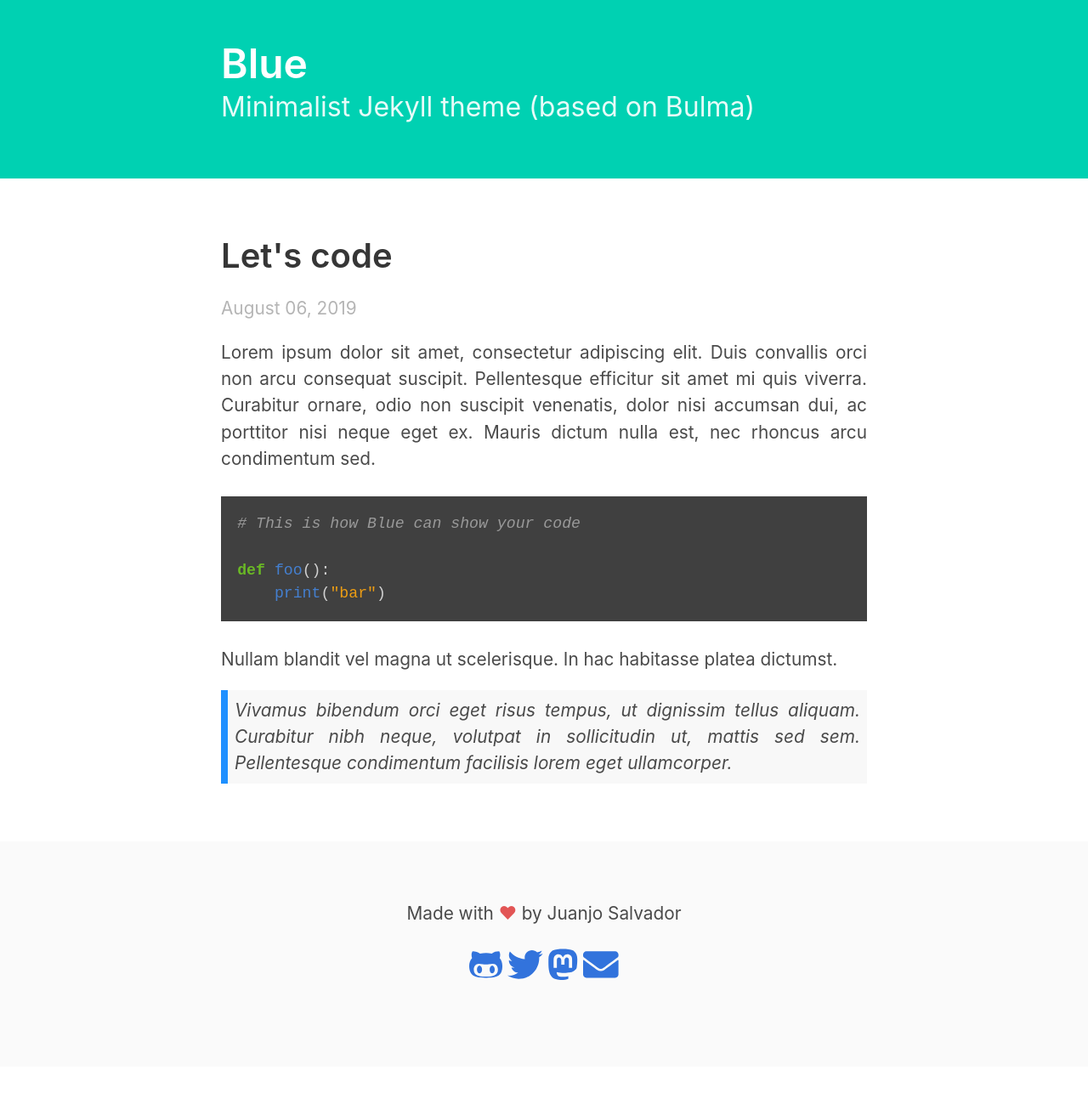
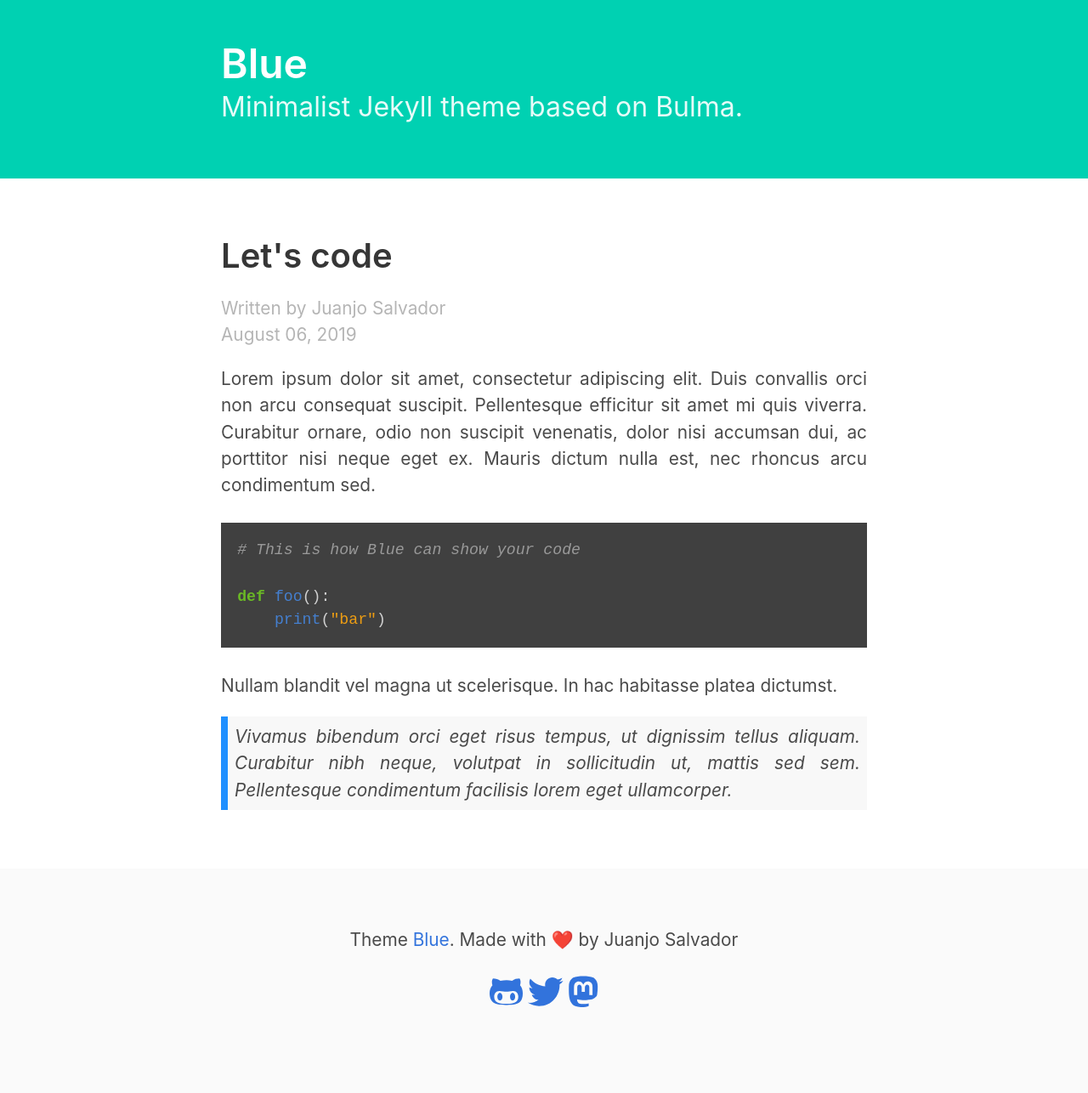
Before and after one commit to JuanjoSalvador/blue, a Jekyll site: the page built from _posts/2019-08-06-Some-code.md, in a window 1280 px wide. Shown: the whole page at 85% size. Built offline with Jekyll 4.4.1, drawn with Linux system fonts in a browser that asks for light colours; nearby versions of some CDN libraries; before the commit the page ends 1255 px from its top, so only the background shows below that.

Commit message:
Minor fixes

```diff
--- a/_config.yml
+++ b/_config.yml
@@ -3,7 +3,7 @@
 
 # Setup
 title:          Blue
-subtitle:       Minimalist Jekyll theme (based on Bulma)
+subtitle:       Minimalist Jekyll theme based on Bulma.
 baseurl:
 url:            "https://jsalvador.me"
 color:          primary
@@ -11,7 +11,7 @@
 author:
   name:         Juanjo Salvador
   url:          http://jsalvador.me
-  email:        juanjosalvador@netc.eu             # Place your email here
+  email:                                           # Place your email here
   github:       JuanjoSalvador                     # Place your GitHub username here
   twitter:      Linuxneitor                        # Place your twitter username here
   mastodon:     https://mastodon.social/@jsalvador # Place your profile URL here
--- a/_includes/footer.html
+++ b/_includes/footer.html
@@ -1,7 +1,7 @@
 <footer class="footer">
     <div class="content has-text-centered">
         <p>
-            Made with <span style="color: #e25555;">&hearts;</span> by Juanjo Salvador
+            Theme <a href="https://github.com/JuanjoSalvador/blue">Blue</a>. Made with <span style="color: #e25555;">❤️</span> by Juanjo Salvador
         </p>
     </div>
     <div class="columns">
--- a/_layouts/post.html
+++ b/_layouts/post.html
@@ -5,8 +5,9 @@
 <div class="post">
 
   <h2 class="title is-2 post-title">{{ page.title }}</h2>
-  <div class="post-info">
-    <time datetime="{{ post.date }}" class="frontpage-time has-text-grey-light">{{ page.date | date: "%B %d, %Y" }}</time>
+  <div class="post-info has-text-grey-light">
+    Written by {{ site.author.name }}<br/>
+    <time datetime="{{ post.date }}" class="frontpage-time">{{ page.date | date: "%B %d, %Y" }}</time>
   </div>
 
   {{ content }}
```
